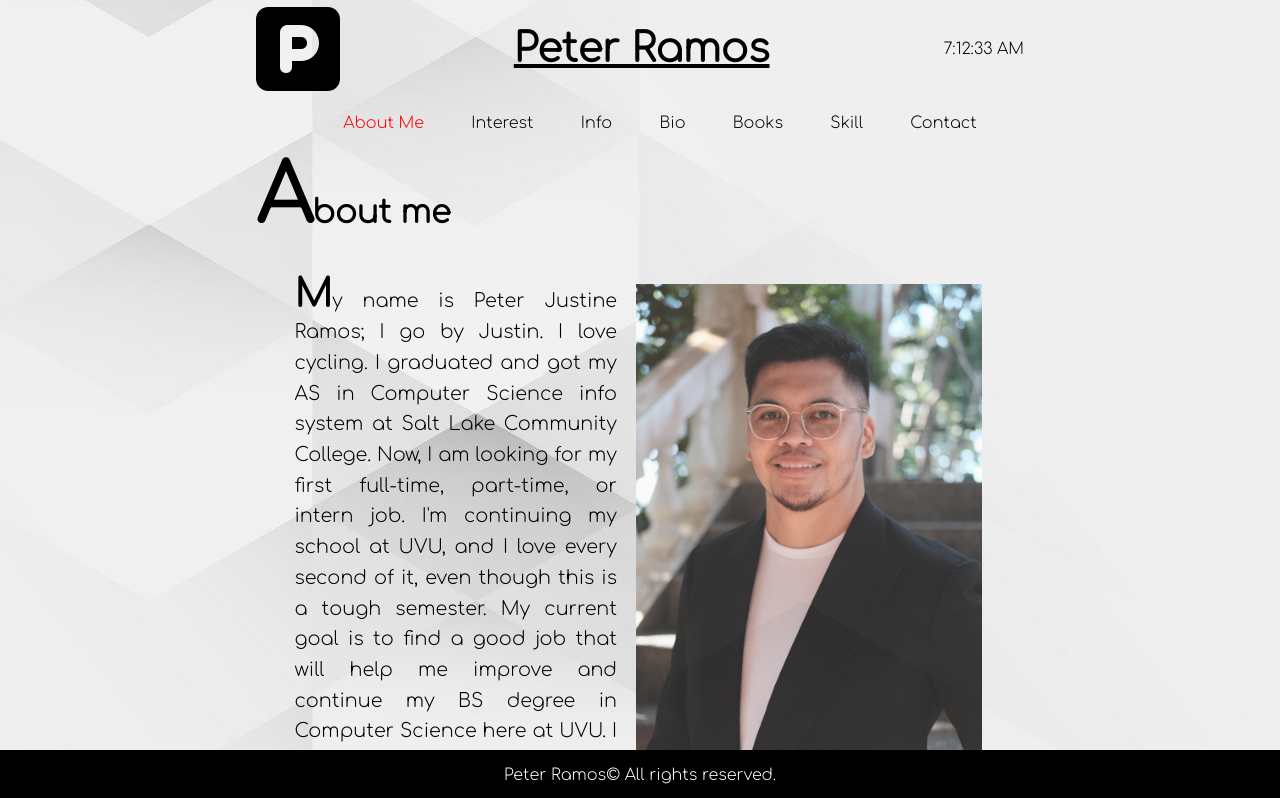
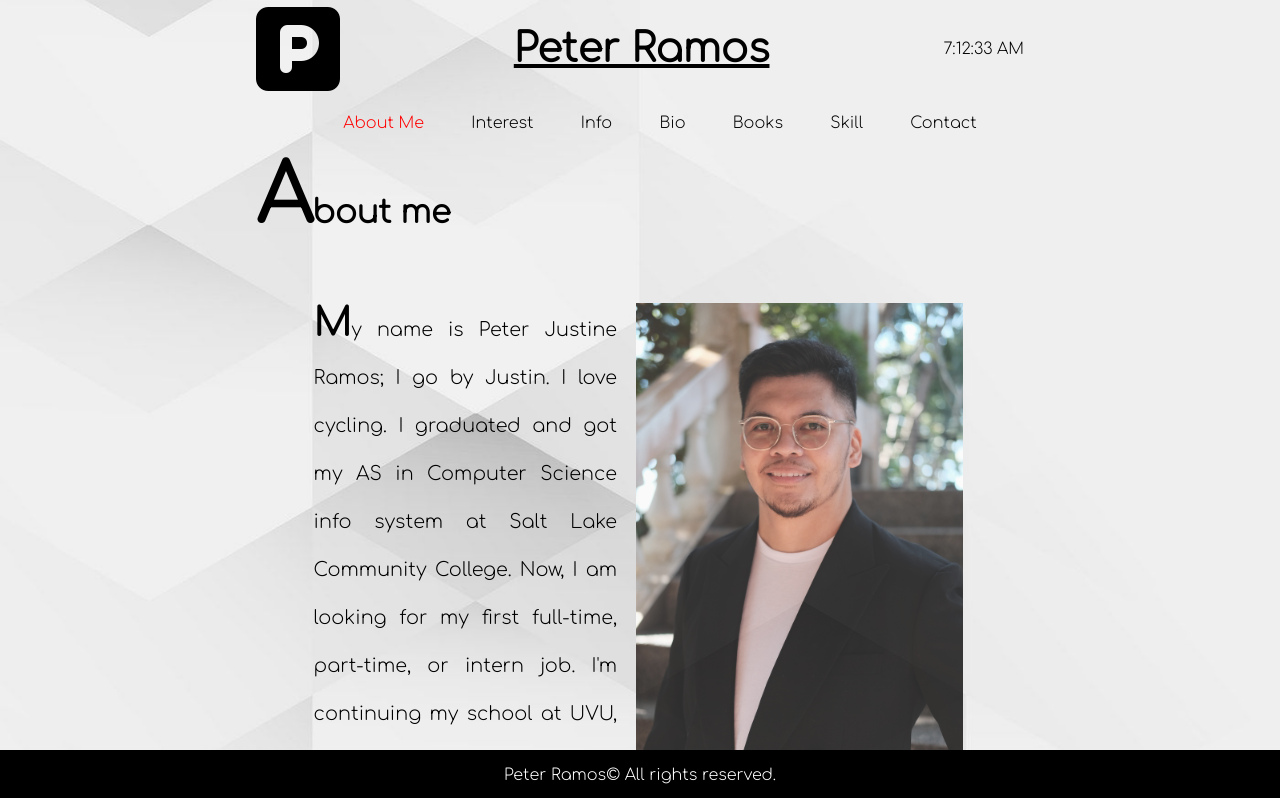
Before and after one commit to dchamp16/about-me, a React (Create React App) app: page / in a window 1280 px wide. Shown: the top 798 px of the page. Built offline with nearby package versions, Linux system fonts and the light colour scheme.

Commit message:
fixed index.css added linkind

```diff
--- a/src/components/Contact.jsx
+++ b/src/components/Contact.jsx
@@ -9,15 +9,18 @@ const Contact = () => {
         </h1>
         <ol className="skill">
           <li>
-            <a className="fa-brands fa-github" href="https://github.com/dchamp16">
-              {" "}
-            </a>
+            <a className="fa-brands fa-github" href="https://github.com/dchamp16"></a>
             Github
           </li>
           <li>
-            <a className="fa-regular fa-envelope" href="mailto:dchamp16@gmail.com">
-              {" "}
-            </a>
+            <a
+              className="fa-brands fa-linkedin"
+              href="https://www.linkedin.com/public-profile/settings?trk=d_flagship3_profile_self_view_public_profile"
+            ></a>
+            Linkedin
+          </li>
+          <li>
+            <a className="fa-regular fa-envelope" href="mailto:dchamp16@gmail.com"></a>
             Email
           </li>
         </ol>
--- a/src/index.css
+++ b/src/index.css
@@ -138,12 +138,15 @@ body {
 
 .aboutmebody,
 .haiku,
-.interest {
+.interest,
+ol.skill,
+.personal,
+ol.favbooks {
   font-size: 1.2em;
   text-align: justify;
-  margin: 1.5em;
-  padding: 0.5em;
-  line-height: 1.6em;
+  margin: 3em;
+  /* padding: 1em; */
+  line-height: 2.5em;
 }
 
 .aboutmebody::first-letter,
@@ -171,45 +174,6 @@ p.haiku::first-letter {
   opacity: 0.8;
 }
 
-/* table */
-/* center {
-  padding: 1.5em;
-}
-.schedule th {
-  text-align: center;
-  padding-right: 1.5em;
-  padding-bottom: 0.5em;
-  font-size: 1.6em;
-}
-
-.schedule td {
-  text-align: center;
-  padding-right: 2em;
-  padding-bottom: 1em;
-  font-size: 1.3em;
-}
-td.worksched {
-  font-size: 1.5em;
-}
-
-table.schedule {
-  margin-left: auto;
-  margin-right: auto;
-}
-
-table .cs2300,
-table .cs2550,
-table .cs2370 {
-  transition: all 1s;
-}
-
-table .cs2300:hover,
-table .cs2550:hover,
-table .cs2370:hover {
-  color: white;
-  background-color: black;
-} */
-
 .res-section {
   margin-bottom: 3em;
   font-family: "comfortalight";
@@ -219,7 +183,6 @@ ol.skill,
 .personal,
 ol.favbooks {
   font-family: "comfortalight";
-  line-height: 2.5em;
   list-style-type: none;
 }
 
@@ -236,11 +199,6 @@ footer {
   color: white;
   background-color: black;
 }
-
-/* table.schedule {
-  text-align: center;
-  font-size: 0.8em;
-} */
 
 .contact {
   text-decoration: none;
```
